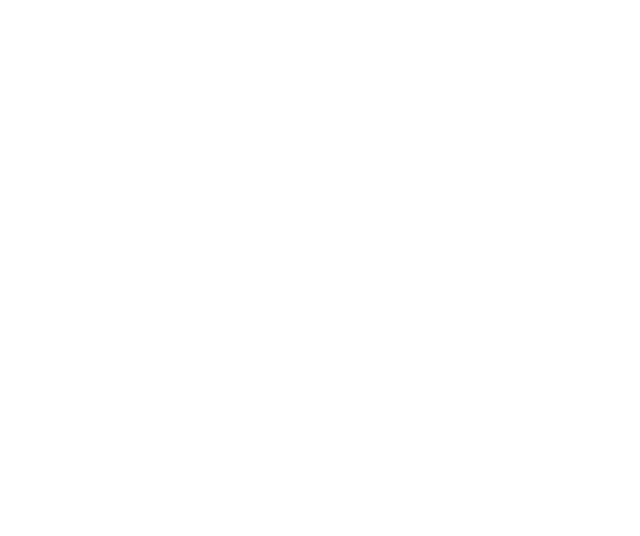
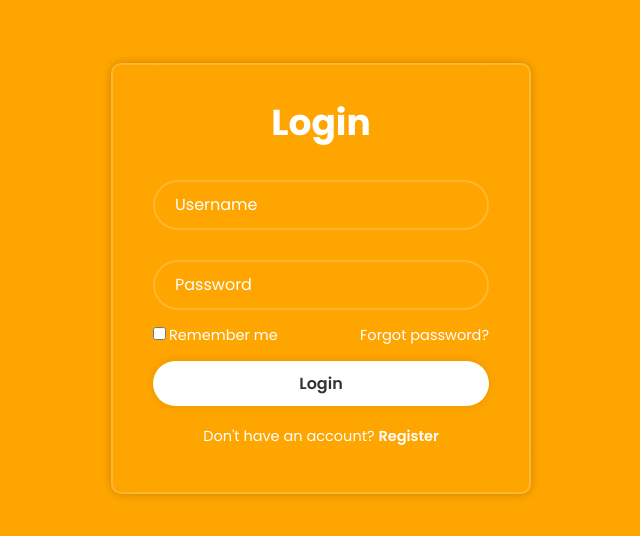
Before and after one commit to chrism-la/Cooked, a React (Create React App) app in the folder client/: page /login in a window 1280 px wide. Before the commit this address had no page. Shown: the part 122-658 px from the top of the page, without its empty margins (319-959 px from the left). Built offline with nearby package versions, Linux system fonts and the light colour scheme; a web font is replaced by a local one.

Commit message:
login page and component made

```diff
--- a/client/src/App.js
+++ b/client/src/App.js
@@ -4,6 +4,7 @@
 import Home from './pages/Home';
 import Recipes from './pages/Recipes';
 import Show from './pages/Show';
+import Login from './pages/Login';
 
 // App
 function App() {
@@ -15,6 +16,7 @@
                         <Route path="/" element={<Home />} />
                         <Route path="/recipes" element={<Recipes />} />
                         <Route path="/show" element={<Show />} />
+                        <Route path="/login" element={<Login/>} />
                     </Routes>
                 </div>
             </BrowserRouter>
--- a/client/src/components/Footer.js
+++ b/client/src/components/Footer.js
@@ -14,16 +14,11 @@
             </div>
             <div className="footerNav">
                 <ul>
-                    <li><a href="">Home</a></li>
-                    <li><a href="">News</a></li>
-                    <li><a href="">About</a></li>
-                    <li><a href="">Contact Us</a></li>
-                    <li><a href="">Our Team</a></li>
+                    <li><a href="/">Home</a></li>
+                    <li><a href="/recipes">Recipes</a></li>
+                    <li><a href="/">About Us</a></li>
                 </ul>
             </div>
-        </div>
-        <div className="footerBottom">
-            <p>Copyright &copy;2022 Designed by <span>JCJEZ</span></p>
         </div>
     </footer>
 );
--- a/client/src/components/Navbar.js
+++ b/client/src/components/Navbar.js
@@ -34,7 +34,7 @@
                 </nav>
                 <div className="login-container">
                     <FontAwesomeIcon className="user-logo" icon={faUser} />
-                    <Link className="login" to="/">
+                    <Link className="login" to="/login">
                         LOGIN
                     </Link>
                 </div>
--- /dev/null
+++ b/client/src/pages/Login.js
@@ -0,0 +1,65 @@
+import React, { useState } from 'react';
+import '../scss/Login.scss'
+
+export default function LoginForm() {
+    const [username, setUsername] = useState('');
+    const [password, setPassword] = useState('');
+    const [remember, setRemember] = useState(false);
+
+    const handleSubmit = (event) => {
+        event.preventDefault(); // Prevent the default form submission
+
+        // Here you can perform validation, AJAX requests, etc.
+        // For simplicity, let's just log the values
+        console.log("Username: " + username);
+        console.log("Password: " + password);
+        console.log("Remember Me: " + remember);
+
+        // You can add further logic here, such as sending the data to a server using AJAX
+    };
+
+    return (
+        <div className="login-background">
+            <div className="login-wrapper">
+                <form onSubmit={handleSubmit}>
+                    <h1>Login</h1>
+                    <div className="input-box">
+                        <input
+                            type="text"
+                            placeholder="Username"
+                            value={username}
+                            onChange={(e) => setUsername(e.target.value)}
+                            required
+                        />
+                        <i className='bx bxs-user'></i>
+                    </div>
+                    <div className="input-box">
+                        <input
+                            type="password"
+                            placeholder="Password"
+                            value={password}
+                            onChange={(e) => setPassword(e.target.value)}
+                            required
+                        />
+                        <i className='bx bxs-lock-alt'></i>
+                    </div>
+                    <div className="remember-forgot">
+                        <label>
+                            <input
+                                type="checkbox"
+                                checked={remember}
+                                onChange={(e) => setRemember(e.target.checked)}
+                            />
+                            Remember me
+                        </label>
+                        <a href="#">Forgot password?</a>
+                    </div>
+                    <button type="submit" className="btn">Login</button>
+                    <div className="register-link">
+                        <p>Don't have an account? <a href="#">Register</a></p>
+                    </div>
+                </form>
+            </div>
+        </div>
+    );
+}
--- a/client/src/scss/Footer.css
+++ /dev/null
@@ -1,76 +0,0 @@
-* {
-  padding: 0;
-  margin: 0;
-  box-sizing: border-box;
-}
-
-footer {
-  background-color: #db930b;
-}
-footer .footerContainer {
-  width: 100%;
-  padding: 70px 30px 20px;
-}
-footer .footerContainer .socialIcons {
-  display: flex;
-  justify-content: center;
-}
-footer .footerContainer .socialIcons a {
-  text-decoration: none;
-  padding: 10px;
-  background-color: #d4d4d4;
-  margin: 10px;
-  border-radius: 50%;
-}
-footer .footerContainer .socialIcons a i {
-  font-size: 2em;
-  color: #0b67db;
-  opacity: 0.9;
-}
-footer .footerContainer .socialIcons a:hover {
-  background-color: #db930b;
-  transition: 0.5s;
-}
-footer .footerContainer .socialIcons a:hover i {
-  color: #0b67db;
-  transition: 0.5s;
-}
-footer .footerContainer .footerNav {
-  margin: 30px 0;
-}
-footer .footerContainer .footerNav ul {
-  display: flex;
-  justify-content: center;
-  list-style-type: none;
-}
-footer .footerContainer .footerNav ul li a {
-  color: #0b67db;
-  margin: 20px;
-  text-decoration: none;
-  font-size: 1.3em;
-  opacity: 0.7;
-  transition: 0.5s;
-}
-footer .footerContainer .footerNav ul li a:hover {
-  opacity: 1;
-  color: white;
-}
-footer .footerContainer .footerBottom {
-  background-color: #0b67db;
-  padding: 20px;
-  text-align: center;
-}
-footer .footerContainer .footerBottom p {
-  color: #0b67db;
-}
-
-@media (max-width: 700px) {
-  .footerNav ul {
-    flex-direction: column;
-  }
-  .footerNav ul li {
-    width: 100%;
-    text-align: center;
-    margin: 10px;
-  }
-}/*# sourceMappingURL=Footer.css.map */
--- /dev/null
+++ b/client/src/scss/Login.scss
@@ -0,0 +1,118 @@
+
+@import url('https://fonts.googleapis.com/css2?family=Montserrat:ital,wght@0,500;1,500&family=Poppins:ital,wght@0,100;0,200;0,300;0,400;0,500;0,600;0,700;0,800;0,900;1,100;1,200;1,300;1,400;1,500;1,600;1,700;1,800;1,900&display=swap');
+
+* {
+  margin: 0;
+  padding: 0;
+  box-sizing: border-box;
+  font-family: "Poppins", sans-serif;
+}
+
+.login-background {
+  display: flex;
+  justify-content: center;
+  align-items: center;
+  min-height: 100vh;
+  background-color: orange;
+  background-size: cover;
+  background-position: center;
+}
+
+.login-wrapper {
+  width: 420px;
+  background: transparent;
+  border: 2px solid rgba(255, 255, 255, .2);
+  backdrop-filter: blur(20px);
+  box-shadow: 0 0 10px rgba(0, 0, 0, .2);
+  color: #fff;
+  border-radius: 10px;
+  padding: 30px 40px;
+
+  h1 {
+    font-size: 36px;
+    text-align: center;
+  }
+
+  .input-box {
+    position: relative;
+    width: 100%;
+    height: 50px;
+    margin: 30px 0;
+
+    input {
+      width: 100%;
+      height: 100%;
+      background: transparent;
+      border: none;
+      outline: none;
+      border: 2px solid rgba(255, 255, 255, .2);
+      border-radius: 40px;
+      font-size:  16px;
+      color: #fff;
+      padding: 20px 45px 20px 20px;
+
+      &::placeholder {
+        color: #fff;
+      }
+    }
+
+    i {
+      position: absolute;
+      right: 20px;
+      top: 50%;
+      transform: translateY(-50%);
+      font-size: 20px;
+    }
+  }
+
+  .remember-forgot {
+    display: flex;
+    justify-content: space-between;
+    font-size: 14.5px;
+    margin: -15px 0 15px;
+
+    label input {
+      accent-color: #fff;
+      margin-right: 3px;
+    }
+
+    a {
+      color: #fff;
+      text-decoration: none;
+
+      &:hover {
+        text-decoration: underline;
+      }
+    }
+  }
+
+  .btn {
+    width: 100%;
+    height: 45px;
+    background: #fff;
+    border: none;
+    outline: none;
+    border-radius: 40px;
+    box-shadow: 0 0 10px rgba(0, 0, 0, .1);
+    cursor: pointer;
+    font-size: 16px;
+    color: #333;
+    font-weight: 600;
+  }
+
+  .register-link {
+    font-size: 14.5px;
+    text-align: center;
+    margin: 20px 0 15px;
+
+    p a {
+      color: #fff;
+      text-decoration: none;
+      font-weight: 600;
+
+      &:hover {
+        text-decoration: underline;
+      }
+    }
+  }
+}
```
Also changed, not shown: client/src/components/LoginPage.js (added, +22 -0 lines), client/src/scss/ShowCard.css (deleted, +0 -41 lines), client/src/components/Signup.js (added), 2 other files (tests, documents, lock files or other folders).
